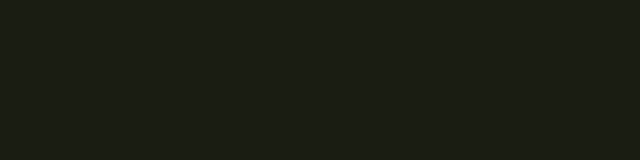
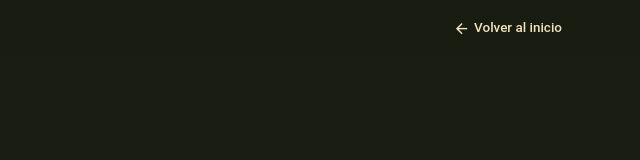
Before and after one commit to alejandrobrosed/Peluarrabalproyecto, a Vue app in the folder peluarrabalfront/: page /auth in a window 1280 px wide. Shown: the top 160 px of the page, without its empty margins (640-1280 px from the left). Built offline with nearby package versions, Linux system fonts and the light colour scheme.

Commit message:
actualizacion y nuevo estilo sobre autenticacion

```diff
--- a/peluarrabalfront/src/layouts/AuthLayout.vue
+++ b/peluarrabalfront/src/layouts/AuthLayout.vue
@@ -3,10 +3,117 @@ import AppSnackbar from "@/components/common/AppSnackbar.vue";
 </script>
 
 <template>
-  <v-app>
-    <v-main class="d-flex align-center justify-center pa-6">
-      <router-view />
+  <v-app class="auth-app">
+    <!-- Mini header to go back home -->
+    <header class="auth-header">
+      <div class="auth-header-inner">
+        <router-link to="/" class="auth-logo-link">
+          <v-img
+            src="/img/peluarrabal.png"
+            max-height="38"
+            max-width="130"
+            contain
+          />
+        </router-link>
+        <router-link to="/" class="back-home-btn">
+          <v-icon size="17" class="mr-1">mdi-arrow-left</v-icon>
+          Volver al inicio
+        </router-link>
+      </div>
+    </header>
+
+    <v-main class="auth-main">
+      <div class="auth-bg" />
+      <div class="auth-content">
+        <router-view />
+      </div>
     </v-main>
+
     <AppSnackbar />
   </v-app>
 </template>
+
+<style scoped>
+.auth-app {
+  background: var(--c-bg-main) !important;
+}
+
+/* ─── HEADER ─── */
+.auth-header {
+  position: fixed;
+  top: 0;
+  left: 0;
+  right: 0;
+  z-index: 100;
+  background: rgba(26, 29, 18, 0.85);
+  backdrop-filter: blur(12px);
+  border-bottom: 1px solid var(--c-border);
+  height: 56px;
+}
+
+.auth-header-inner {
+  max-width: 1200px;
+  margin: 0 auto;
+  padding: 0 24px;
+  height: 100%;
+  display: flex;
+  align-items: center;
+  justify-content: space-between;
+}
+
+.auth-logo-link {
+  display: flex;
+  align-items: center;
+  text-decoration: none;
+}
+
+.back-home-btn {
+  display: inline-flex;
+  align-items: center;
+  font-size: 0.84rem;
+  font-weight: 500;
+  color: var(--c-text-soft);
+  text-decoration: none;
+  padding: 7px 14px;
+  border-radius: 8px;
+  border: 1px solid var(--c-border);
+  transition: all 0.2s;
+}
+
+.back-home-btn:hover {
+  border-color: var(--c-border-strong);
+  color: var(--c-text);
+  background: rgba(242, 227, 188, 0.04);
+}
+
+/* ─── MAIN ─── */
+.auth-main {
+  position: relative;
+  min-height: 100vh;
+  display: flex !important;
+  align-items: center;
+  justify-content: center;
+  padding-top: 56px;
+}
+
+.auth-bg {
+  position: fixed;
+  inset: 0;
+  background:
+    radial-gradient(ellipse at 20% 25%, rgba(107, 146, 146, 0.09) 0%, transparent 55%),
+    radial-gradient(ellipse at 80% 75%, rgba(200, 169, 110, 0.06) 0%, transparent 55%),
+    var(--c-bg-main);
+  z-index: 0;
+}
+
+.auth-content {
+  position: relative;
+  z-index: 1;
+  width: 100%;
+  padding: 24px;
+  display: flex;
+  align-items: center;
+  justify-content: center;
+  min-height: calc(100vh - 56px);
+}
+</style>
```
